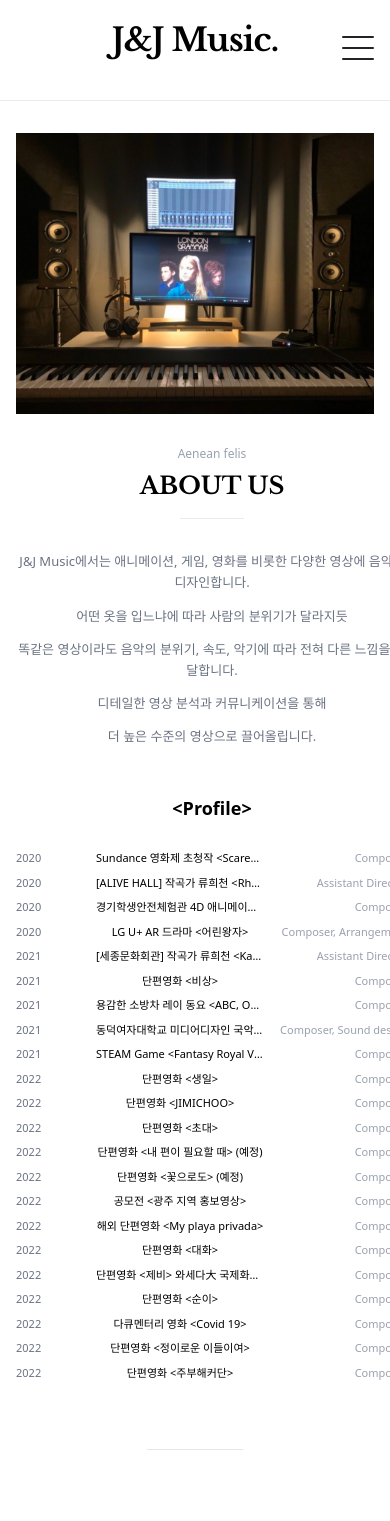
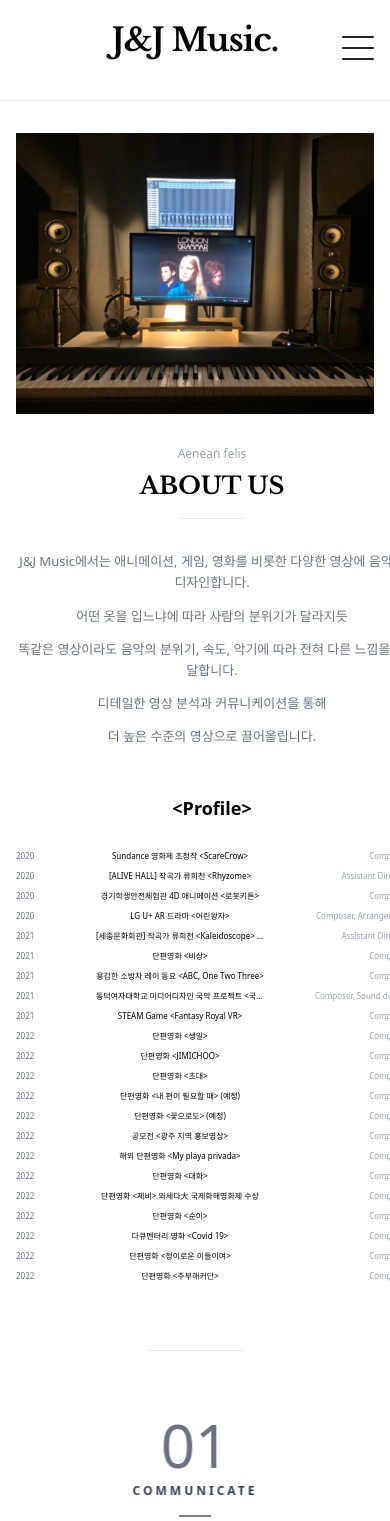
Before and after one commit to jjmusicc/composer-portfolio, a Next.js app: page / in a window 390 px wide. Shown: the top 1521 px of the page. Built offline with nearby package versions, Linux system fonts and the light colour scheme.

Commit message:
feat(profile): add responsive font sizing with clamp() for natural text scaling

```diff
--- a/src/app/globals.css
+++ b/src/app/globals.css
@@ -242,7 +242,30 @@ body {
     text-overflow: ellipsis !important;
     white-space: nowrap !important;
     max-width: 200px !important;
+    font-size: clamp(8px, 2vw, 12px) !important;
   }
+
+  .profile-year,
+  .profile-role {
+    font-size: clamp(8px, 2vw, 12px) !important;
+  }
+}
+
+/* Profile 전체 반응형 폰트 크기 */
+.profile-container {
+  font-size: clamp(10px, 2.5vw, 12px);
+}
+
+.profile-year {
+  font-size: clamp(10px, 2.5vw, 12px);
+}
+
+.profile-work {
+  font-size: clamp(10px, 2.5vw, 12px);
+}
+
+.profile-role {
+  font-size: clamp(10px, 2.5vw, 12px);
 }
 
 /* 애니메이션 */
--- a/src/app/page.tsx
+++ b/src/app/page.tsx
@@ -73,12 +73,12 @@ export default function Home() {
             {/* Profile 섹션 */}
             <div className="text-center lg:text-left">
               <div className="mb-6 font-semibold text-[18px] sm:text-[20px]">&lt;Profile&gt;</div>
-              <div className="text-[11px] sm:text-[12px] max-w-4xl mx-auto lg:mx-0">
+              <div className="profile-container text-[11px] sm:text-[12px] max-w-4xl mx-auto lg:mx-0">
                 {profile.map((item, i) => (
                   <div key={i} className="flex items-center justify-between py-1">
-                    <span className="w-16 text-gray-500 flex-shrink-0 text-left">{item.year}</span>
+                    <span className="profile-year w-16 text-gray-500 flex-shrink-0 text-left">{item.year}</span>
                     <span className="profile-work flex-1 px-4 text-center">{item.work}</span>
-                    <span className="w-32 text-right text-gray-400 flex-shrink-0">{item.role}</span>
+                    <span className="profile-role w-32 text-right text-gray-400 flex-shrink-0">{item.role}</span>
                   </div>
                 ))}
               </div>
```
